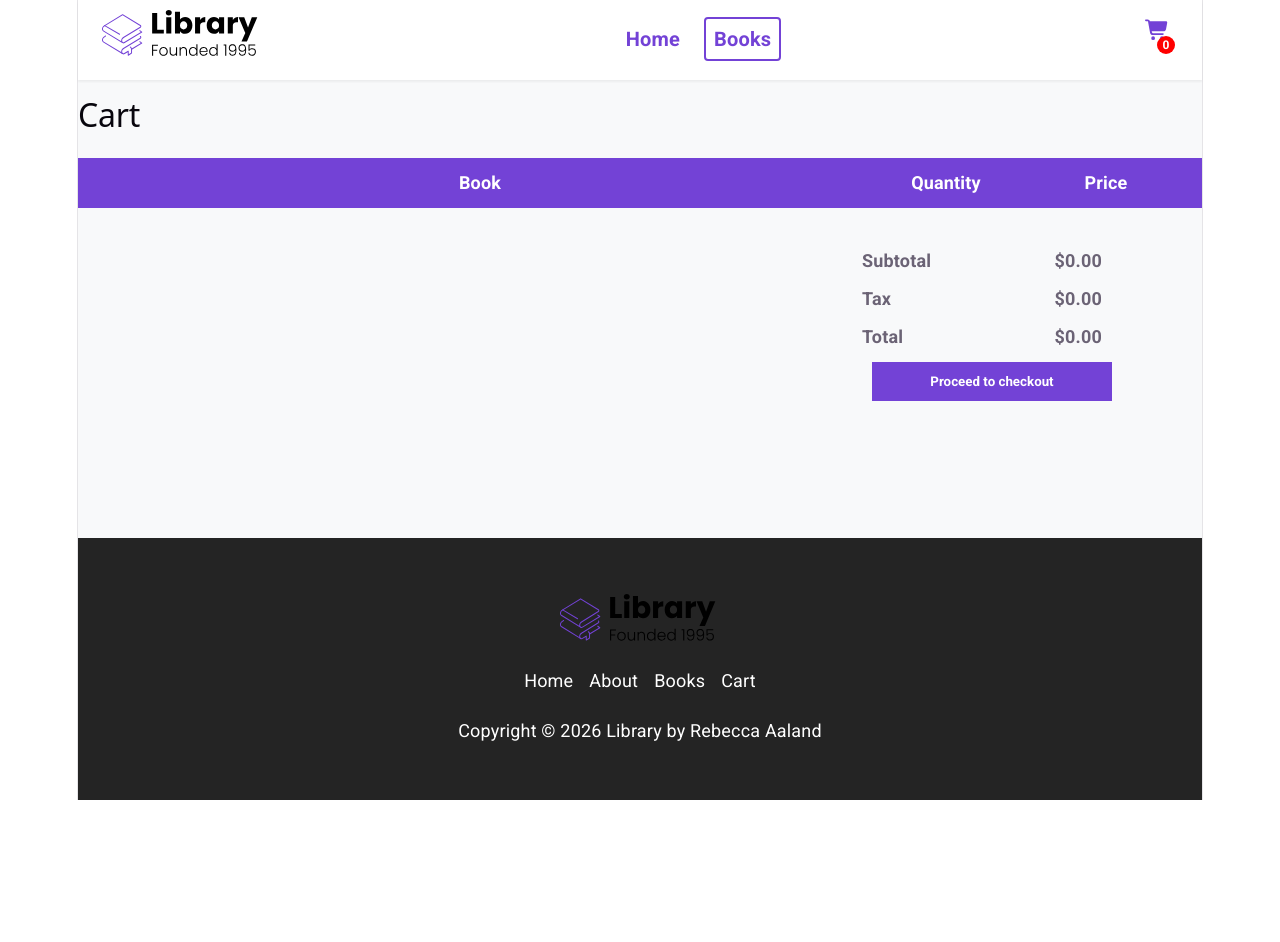
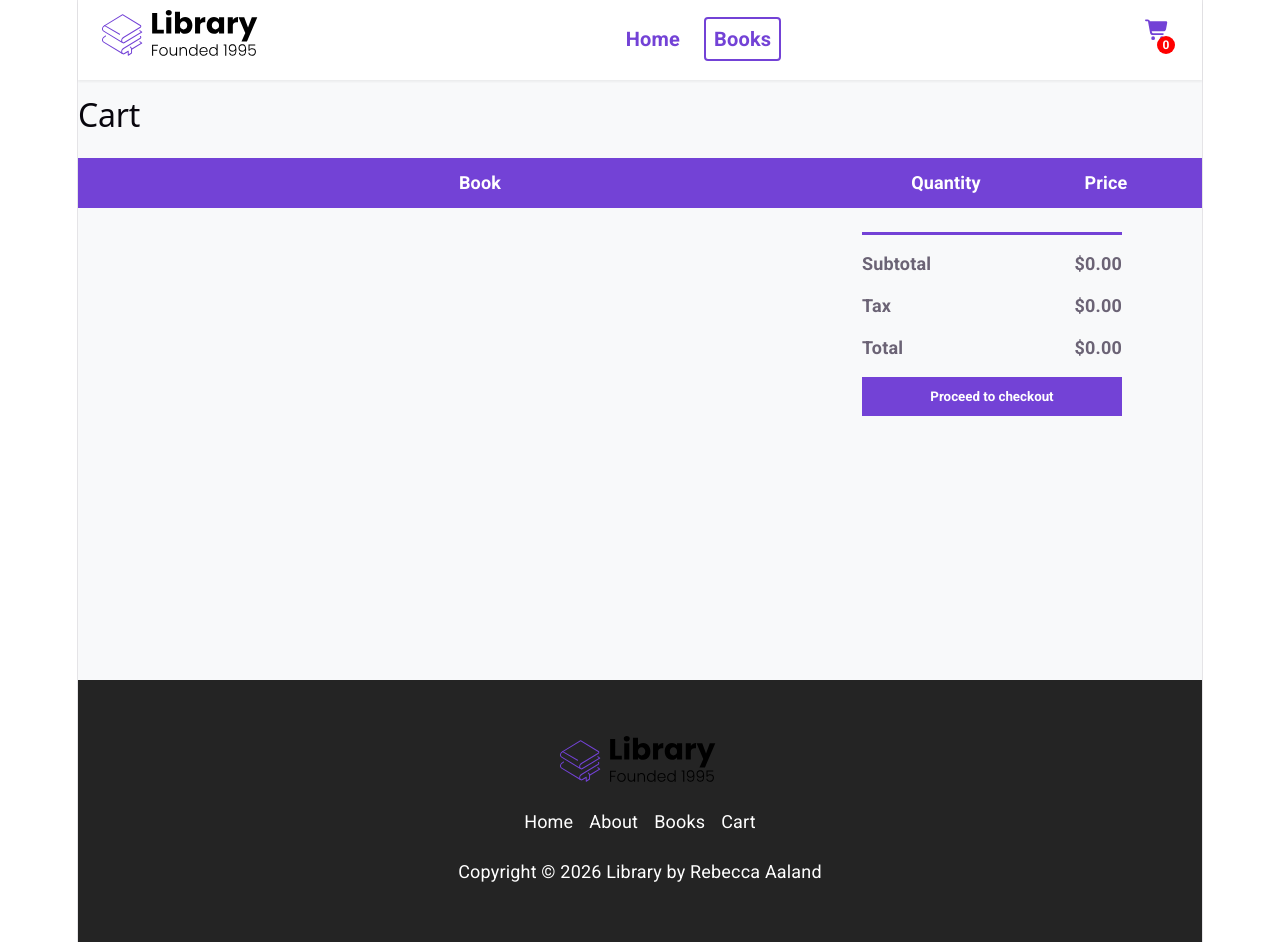
Before and after one commit to reaaland/My-Library_React, a React (Vite) app: page /cart in a window 1280 px wide. Shown: the top 942 px of the page. Before the commit the page ends 800 px from the top, so only its background shows below. Built offline with nearby package versions, Linux system fonts and the light colour scheme.

Commit message:
fixing cart page css

```diff
--- a/src/App.css
+++ b/src/App.css
@@ -500,6 +500,7 @@ header {
 
 #books__main {
   flex: 1;
+  min-height: calc(100vh - 200px);
   background-color: rgb(248,249,250);
 }
 
@@ -654,9 +655,8 @@ select {
 
 */
 #cart {
-  padding: 48px 0;
-  padding-bottom: 64px;
-}
+  padding-bottom: 0;
+  }
 
 .cart__header {
   display: grid;
@@ -715,56 +715,14 @@ select {
   font-size: 18px;
 }
 
-.cart__summary {
-  width: 260px;
-  margin-left: auto;
-  margin-top: 40px;
-  margin-right: 80px;
-}
-
-.cart__summary--row {
-  display: flex;
-  justify-content: space-between;
-  margin-bottom: 16px;
-  font-weight: 700;
-}
-
-.cart__summary--checkout {
-  width: 100%;
-  padding: 12px;
-  background-color: #7342d6;
-  color: white;
-  border: none;
-  font-weight: 700;
-}
-
-.cart__summary--row {
-  display: flex;
-  justify-content: space-between;
-  width: 240px;
-  margin-bottom: 12px;
-  font-weight: 700;
-}
-
-.cart__summary--checkout {
-  width: 240px;
-  padding: 12px;
-  background-color: #7342d6;
-  color: white;
-  border: none;
-  font-weight: 700;
-  cursor: pointer;
-}
-
 .cart__input {
   padding: 8px;
   width: 60px;
 }
 
 .cart__book--img {
-  width: 100%;
-  width: 96px;
-  height: 140px;
+  width: 90px;
+  height: 130px;
   object-fit: cover;
 }
 
@@ -817,6 +775,32 @@ select {
 .total__sub-total {
   border-top: 2px solid #7342d6;
   padding-top: 24px;
+}
+
+.cart__summary {
+  width: 260px;
+  margin-left: auto;
+  margin-right: 80px;
+  margin-top: 24px;
+  padding-top: 16px;
+  border-top: 3px solid #7342d6;
+  margin-bottom: 96px;
+}
+
+.cart__summary--row {
+  display: flex;
+  justify-content: space-between;
+  margin-bottom: 16px;
+  font-weight: 700;
+}
+
+.cart__summary--checkout {
+  width: 100%;
+  padding: 12px;
+  background-color: #7342d6;
+  color: white;
+  border: none;
+  font-weight: 700;
 }
 
 .total__price {
```
